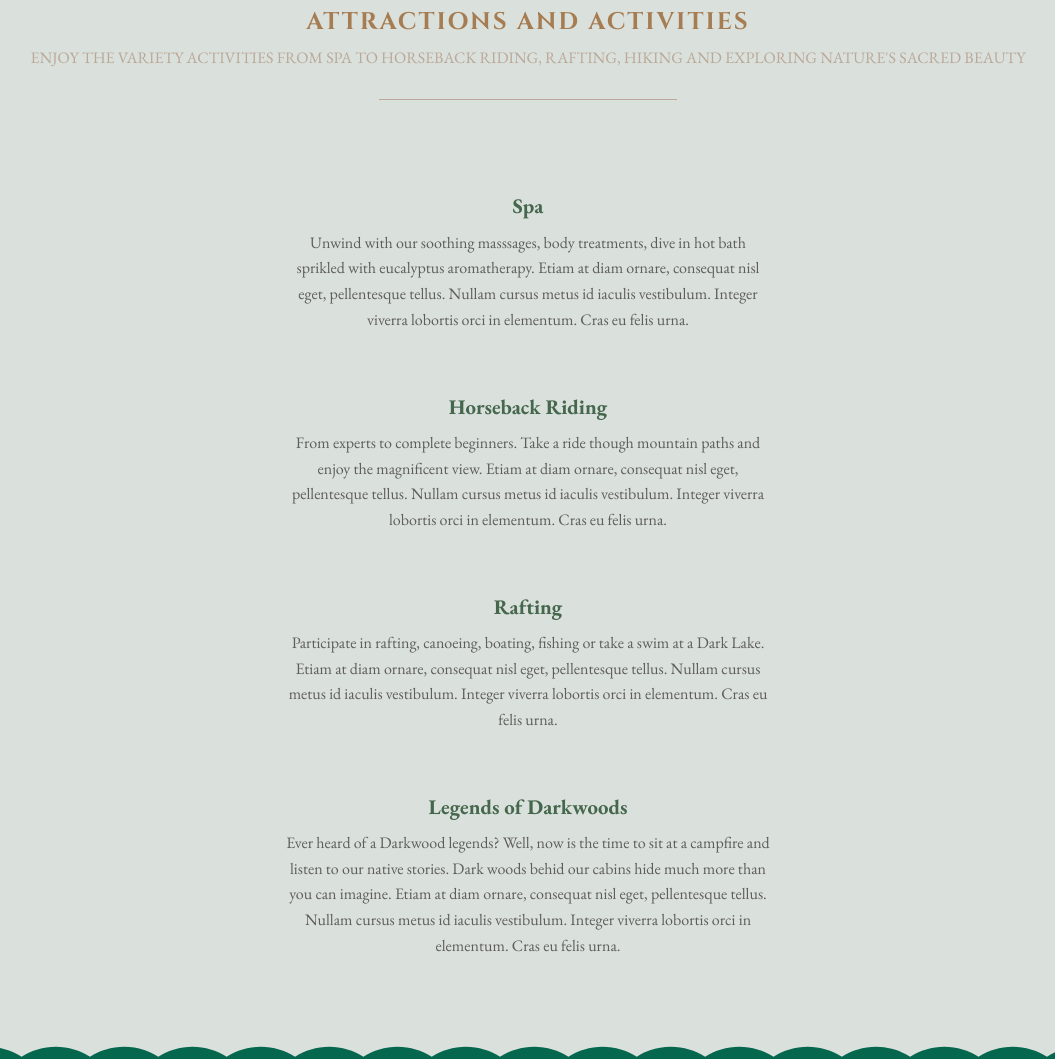
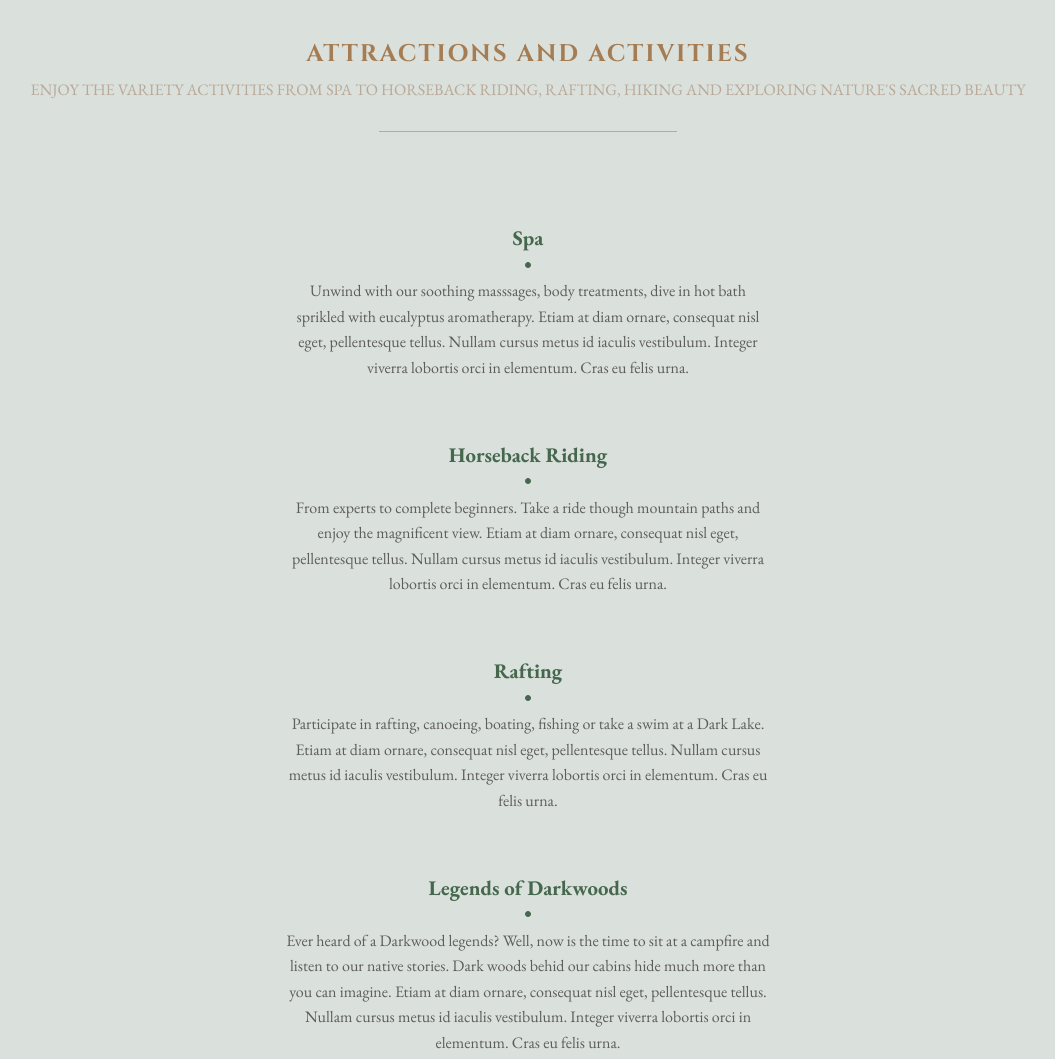
Before and after one commit to AndreaKlenovsek/Mountain-Cabin, a plain HTML site: page index.html in a window 1280 px wide. Shown: the part 1549-2608 px from the top of the page, without its empty margins (112-1167 px from the left). Drawn offline with nearby package versions, Linux system fonts and the light colour scheme.

Commit message:
Minor fixes 3

```diff
--- a/scss/base/_typography.scss
+++ b/scss/base/_typography.scss
@@ -51,9 +51,25 @@ display: inline-block;
 }
 }
 .dark {
-color: brown(dark);
+color: green(light);
 }
 
 .sub-dark {
 color: green(dark);
 }
+
+.activities h3 {
+
+&::after {
+content: '';
+display: block;
+background: currentColor;
+height: 6px;
+width: 6px;
+border: 1px solid currentColor;
+border-radius: 50px;
+margin: 0 auto;
+margin-top: .5em;
+
+}
+}
--- a/scss/layout/_about.scss
+++ b/scss/layout/_about.scss
@@ -1,5 +1,6 @@
 .section-about {
 background: rgba(brown(light), 0.8);
+padding-top: 6em;
 
 }
 
--- a/scss/layout/_offer.scss
+++ b/scss/layout/_offer.scss
@@ -11,6 +11,9 @@ background-size: cover;
 @include container($width: 80%);
 }
 }
+
+
+
 .package  {
 position: relative;
 margin-bottom: $spacer;
```
Also changed, not shown: css/main.css.
